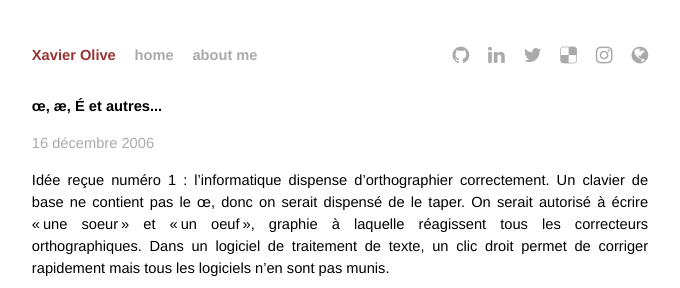
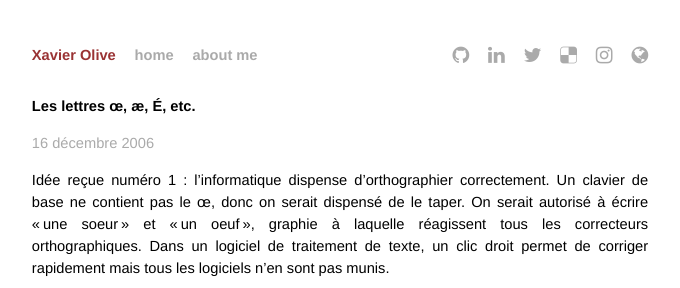
Before and after one commit to xoolive/xoolive.github.io, a Jekyll site: the page built from _posts/2006-12-16-les-lettres-oe-ae-e-etc.md, in a window 1280 px wide. Shown: the top 288 px of the page, without its empty margins (300-980 px from the left). Built offline with Jekyll 4.4.1, drawn with Linux system fonts in a browser that asks for light colours; nearby versions of some CDN libraries.

Commit message:
Changement de titres

```diff
--- a/_posts/2006-12-16-oe-ae-e-et-autres.md
+++ b/_posts/2006-12-16-les-lettres-oe-ae-e-etc.md
@@ -2,7 +2,7 @@
 date: 2006-12-16 11:04:14+00:00
 layout: post
 lang: fr
-title: œ, æ, É et autres...
+title: Les lettres œ, æ, É, etc.
 ---
 
 Idée reçue numéro 1 : l'informatique dispense d'orthographier correctement. Un clavier de base ne contient pas le œ, donc on serait dispensé de le taper. On serait autorisé à écrire « une soeur » et « un oeuf », graphie à laquelle réagissent tous les correcteurs orthographiques. Dans un logiciel de traitement de texte, un clic droit permet de corriger rapidement mais tous les logiciels n'en sont pas munis.
```
Also changed, not shown: _posts/2013-03-06-vim.md (+1 -1 lines).
